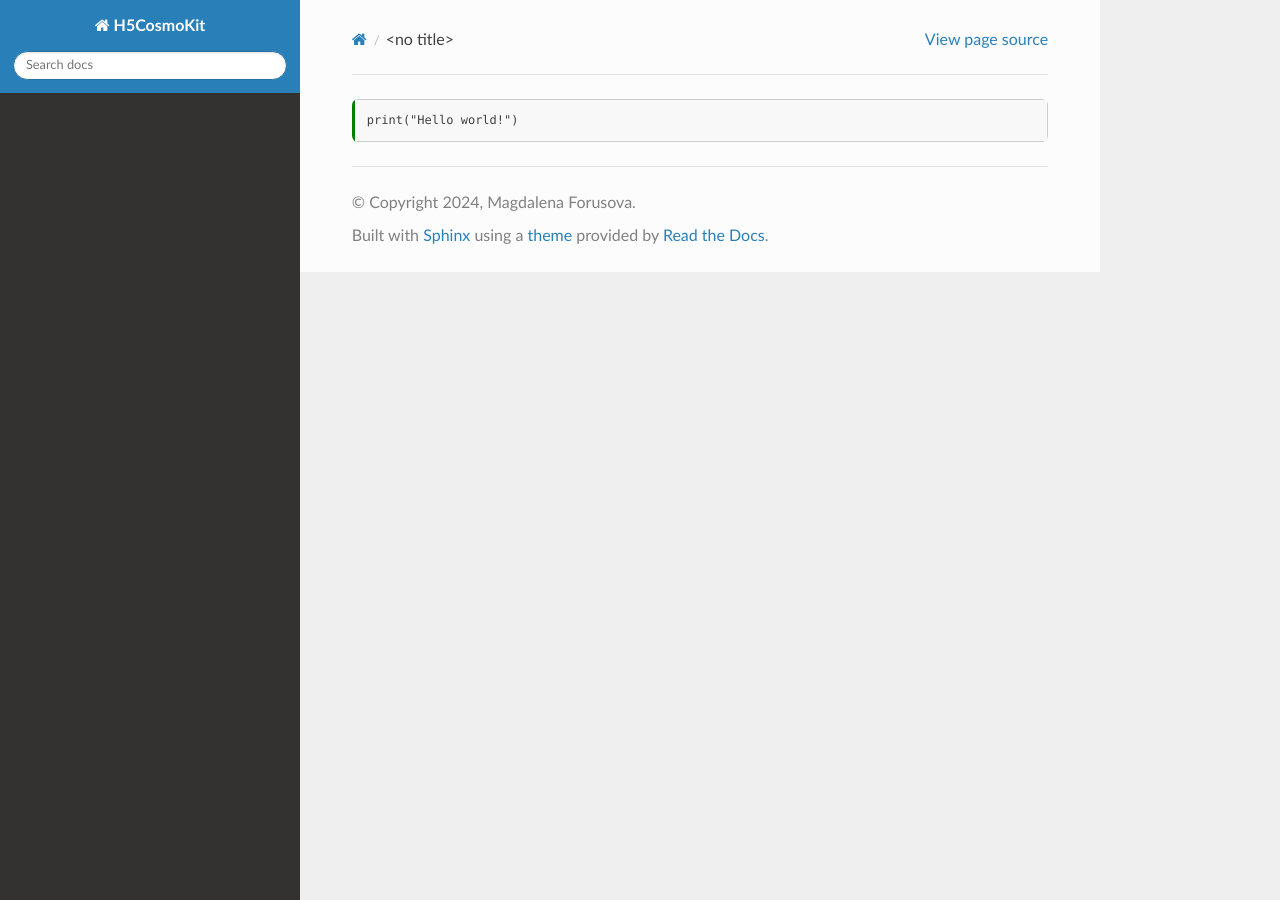
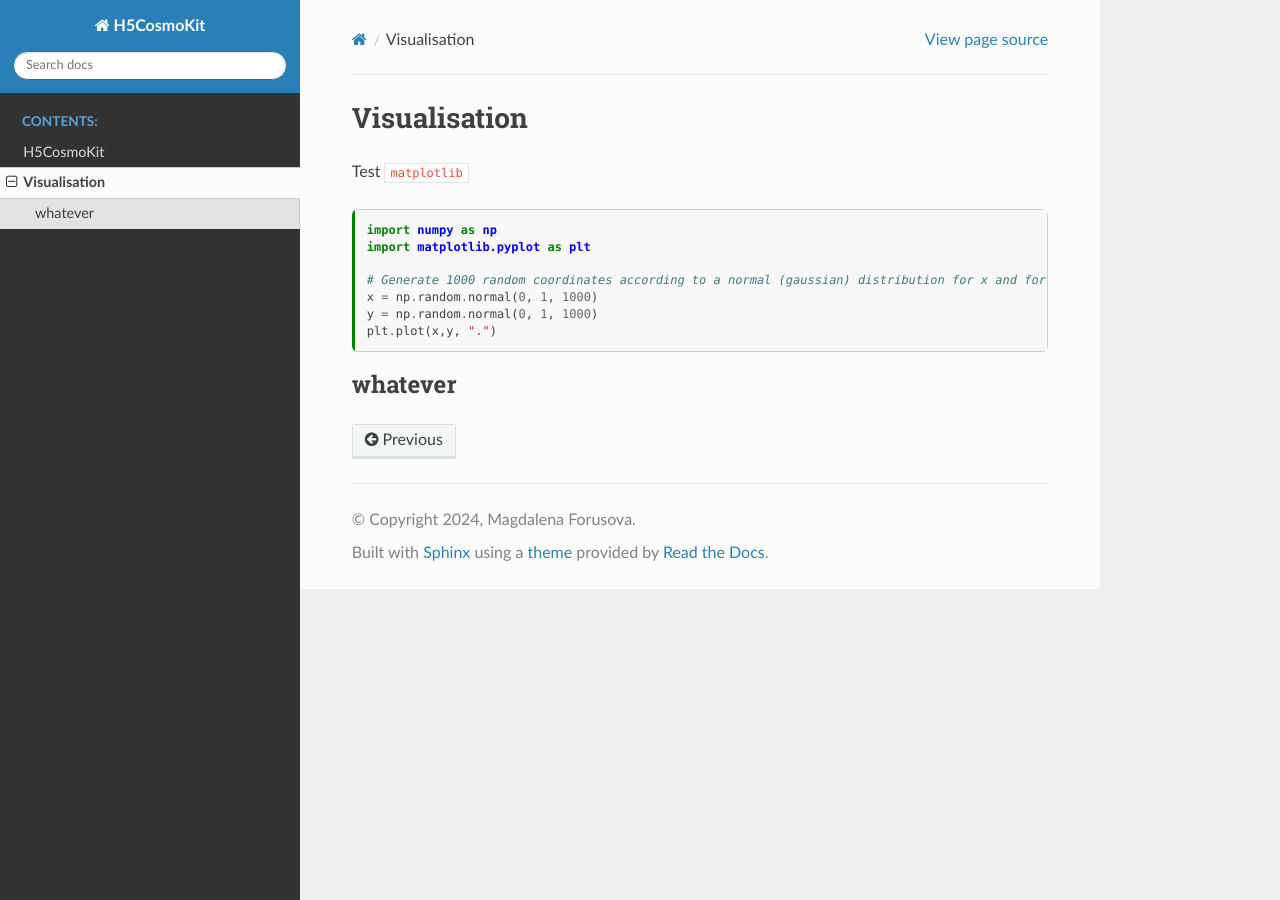
Before and after one commit to forusovam46/H5CosmoKit, a Sphinx documentation site: the page built from docs/source/test.md, in a window 1280 px wide. Built offline with Sphinx 7.4.7 and the Read the Docs theme 2.0.0, drawn with Linux system fonts in a browser that asks for light colours; pages that are not in the unit, such as notebooks, are missing from menus.

Commit message:
jupyter test

````diff
--- a/docs/source/index.rst
+++ b/docs/source/index.rst
@@ -10,7 +10,8 @@ Welcome to H5CosmoKit's documentation!
    :maxdepth: 2
    :caption: Contents:
 
-   example.md
+   H5CosmoKit
+   test
 
 Indices and tables
 ==================
--- a/docs/source/test.md
+++ b/docs/source/test.md
@@ -1,14 +1,30 @@
 ---
-kernelspec:
-  name: python3
-  display_name: python3
 jupytext:
   text_representation:
     extension: .md
     format_name: myst
-    format_version: '0.13'
-    jupytext_version: 1.13.8
+    format_version: 0.13
+    jupytext_version: 1.14.1
+kernelspec:
+  display_name: Python 3
+  language: python
+  name: python3
 ---
+
+# Visualisation
+
++++
+
+Test `matplotlib`
+
 ```{code-cell}
-print("Hello world!")
+import numpy as np
+import matplotlib.pyplot as plt
+
+# Generate 1000 random coordinates according to a normal (gaussian) distribution for x and for y
+x = np.random.normal(0, 1, 1000)
+y = np.random.normal(0, 1, 1000)
+plt.plot(x,y, ".")
 ```
+
+## whatever
````
